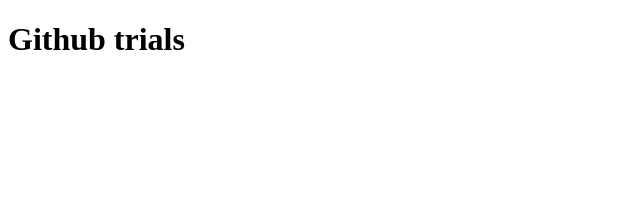
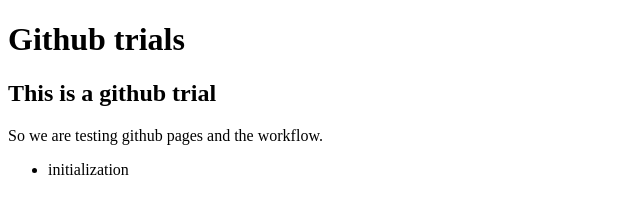
Before and after one commit to peekaycee/GithubTrial, a plain HTML site: page index.html in a window 1280 px wide. Shown: the whole page, without its empty margins (0-640 px from the left). Drawn offline with Linux system fonts and the light colour scheme.

Commit message:
Change files (#1)

```diff
--- a/index.html
+++ b/index.html
@@ -7,5 +7,13 @@
 </head>
 <body>
   <h1>Github trials</h1>
+  <div>
+    <h2>This is a github trial</h2>
+    <p>So we are testing github pages and the workflow.</p>
+    <ul>
+      <li>initialization</li>
+     </ul>
+  </div>
+
 </body>
-</html>
+  </html>
--- a/index.js
+++ b/index.js
@@ -1 +1,2 @@
-console.log("From Peekay")
+console.log("From Chelsea")
+console.log("To Peekay")
```
